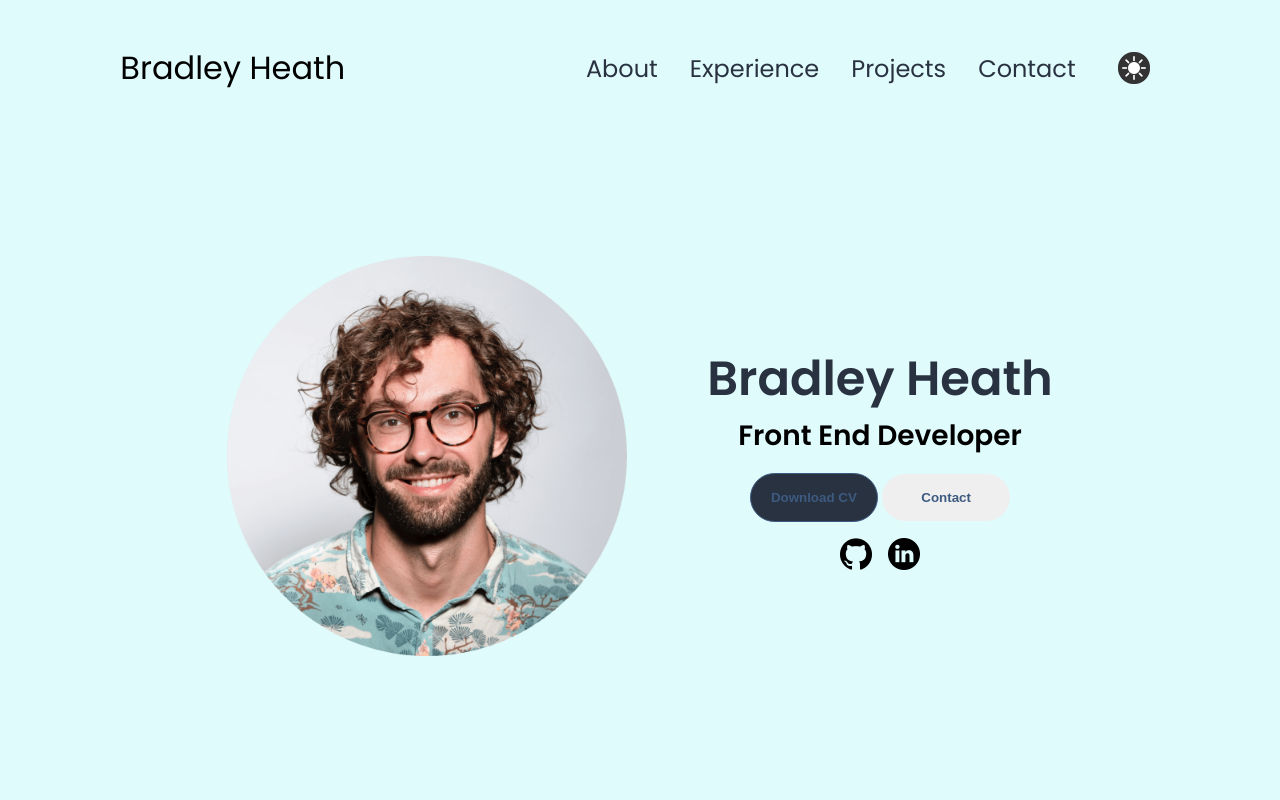
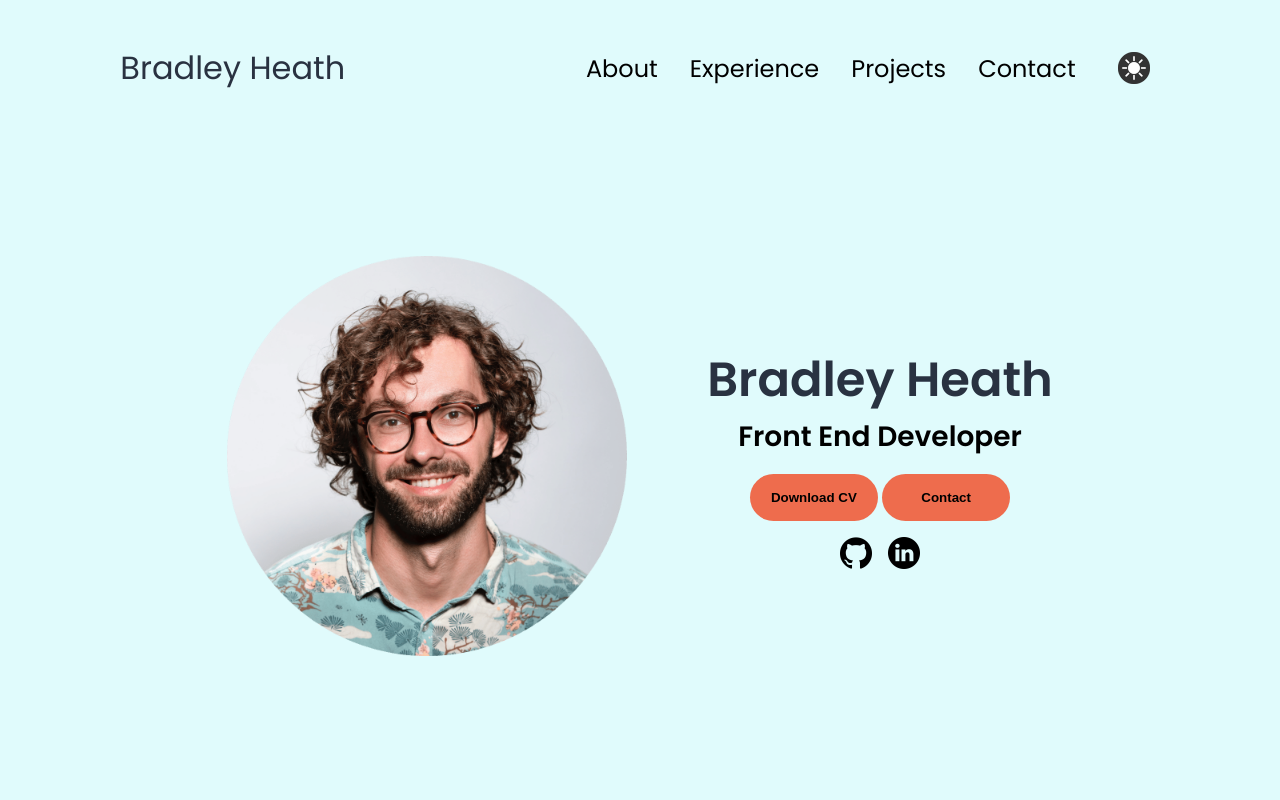
Before and after one commit to bradheath96/brad-portfoilio, a plain HTML site: page index.html in a window 1280 px wide. In both pictures the pointer is over the button "Download CV". Shown: the top 800 px of the page. Drawn offline with Linux system fonts and the light colour scheme.

Commit message:
last minute colour changes for the day

```diff
--- a/style.css
+++ b/style.css
@@ -90,7 +90,7 @@ nav li:last-child {
 	padding: 10px
 }
 a {
-	color: var(--secondary-color);
+	color: var(--primary-color);
 	text-decoration: none;
 	text-decoration-color: var(--primary-color)
 }
@@ -107,7 +107,7 @@ nav:hover {
 }
 
 .logo {
-	color: var(--primary-color);
+	color: var(--secondary-color);
 	font-size: 2rem;
 }
 
@@ -268,31 +268,21 @@ nav:hover {
 
 .btn-colour-1,
 .btn-colour-2 {
+	background: var(--button-background);
 	border: var(--button-border) 0.1rem solid;
-	color: var(--secondary-color-2)
+	color: var(--primary-color)
 }
 .btn-colour-1:hover,
 .btn-colour-2:hover {
 	cursor: pointer;
 }
-.btn-colour-1:hoc,
+.btn-colour-1:hover,
 .btn-colour-2:hover {
-	background-color: var(--button-background);
-	color: var(--primary-color)
+	border: var(--button-border) 0.1rem solid;
+	border-color: white;
 }
 
-.btn-colour-1:hover {
-	background-color: var(--secondary-color)
-}
 
-.btn-colour-2 {
-	background: none;
-}
-
-.btn-colour-2:hover {
-	border: var(--button-border);
-	background: var(--secondary-color)
-}
 
 .btn-container {
 	gap: 1rem;
```
